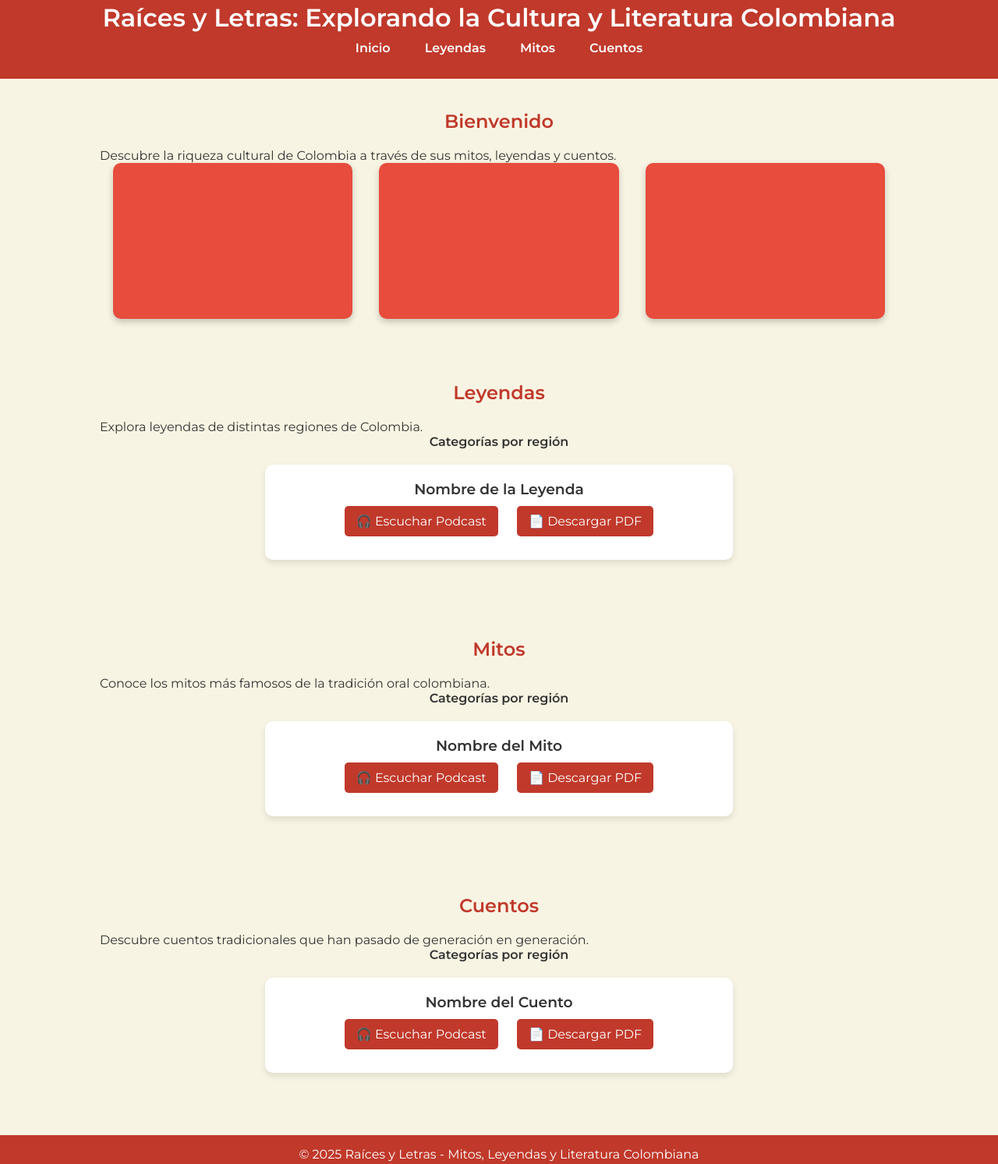
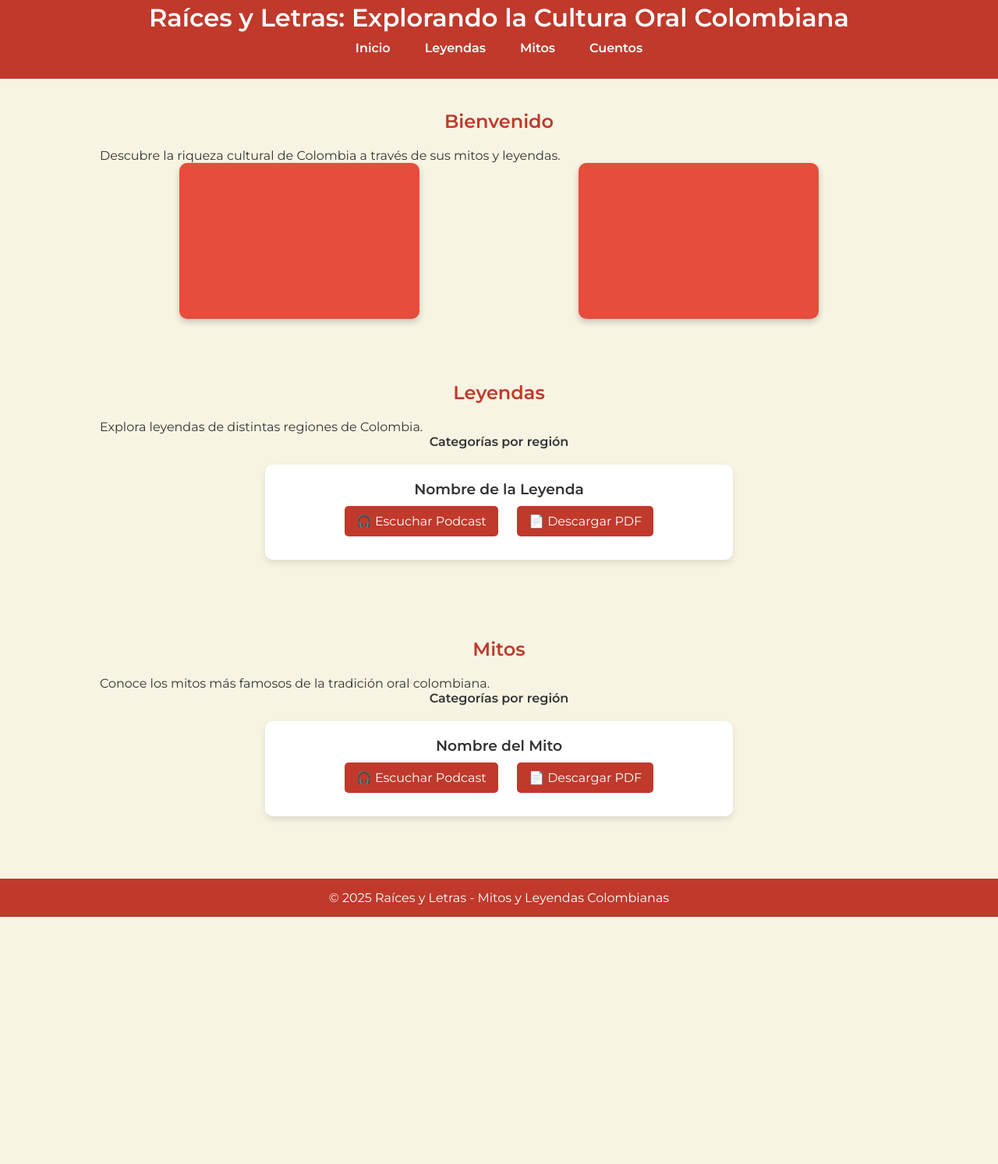
Before and after one commit to TKAndresB/TkandresB.github.io, a plain HTML site: page index.html in a window 1280 px wide. Shown: the part 17-1510 px from the top of the page at 78% size. After the commit the page ends 1193 px from the top, so only its background shows below. Drawn offline with Linux system fonts and the light colour scheme.

Commit message:
Update index.html

```diff
--- a/index.html
+++ b/index.html
@@ -10,7 +10,7 @@
 
     <!-- Encabezado con navegación -->
     <header>
-        <h1>Raíces y Letras: Explorando la Cultura y Literatura Colombiana</h1>
+        <h1>Raíces y Letras: Explorando la Cultura Oral Colombiana</h1>
         <nav aria-label="Menú principal">
             <ul>
                 <li><a href="#inicio">Inicio</a></li>
@@ -25,11 +25,10 @@
         <!-- Sección de inicio con sliders -->
         <section id="inicio">
             <h2>Bienvenido</h2>
-            <p>Descubre la riqueza cultural de Colombia a través de sus mitos, leyendas y cuentos.</p>
+            <p>Descubre la riqueza cultural de Colombia a través de sus mitos y leyendas.</p>
             <div class="slider-container">
                 <div class="slider" id="slider-leyendas"></div>
                 <div class="slider" id="slider-mitos"></div>
-                <div class="slider" id="slider-cuentos"></div>
             </div>
         </section>
 
@@ -57,22 +56,12 @@
             </article>
         </section>
 
-        <!-- Sección de Cuentos -->
-        <section id="cuentos">
-            <h2>Cuentos</h2>
-            <p>Descubre cuentos tradicionales que han pasado de generación en generación.</p>
-            <div class="categorias">Categorías por región</div>
-            <article class="cuento-item">
-                <h3>Nombre del Cuento</h3>
-                <button>🎧 Escuchar Podcast</button>
-                <button>📄 Descargar PDF</button>
-            </article>
-        </section>
+
     </main>
 
     <!-- Pie de página -->
     <footer>
-        <p>&copy; 2025 Raíces y Letras - Mitos, Leyendas y Literatura Colombiana</p>
+        <p>&copy; 2025 Raíces y Letras - Mitos y Leyendas Colombianas</p>
     </footer>
 
 </body>
```
